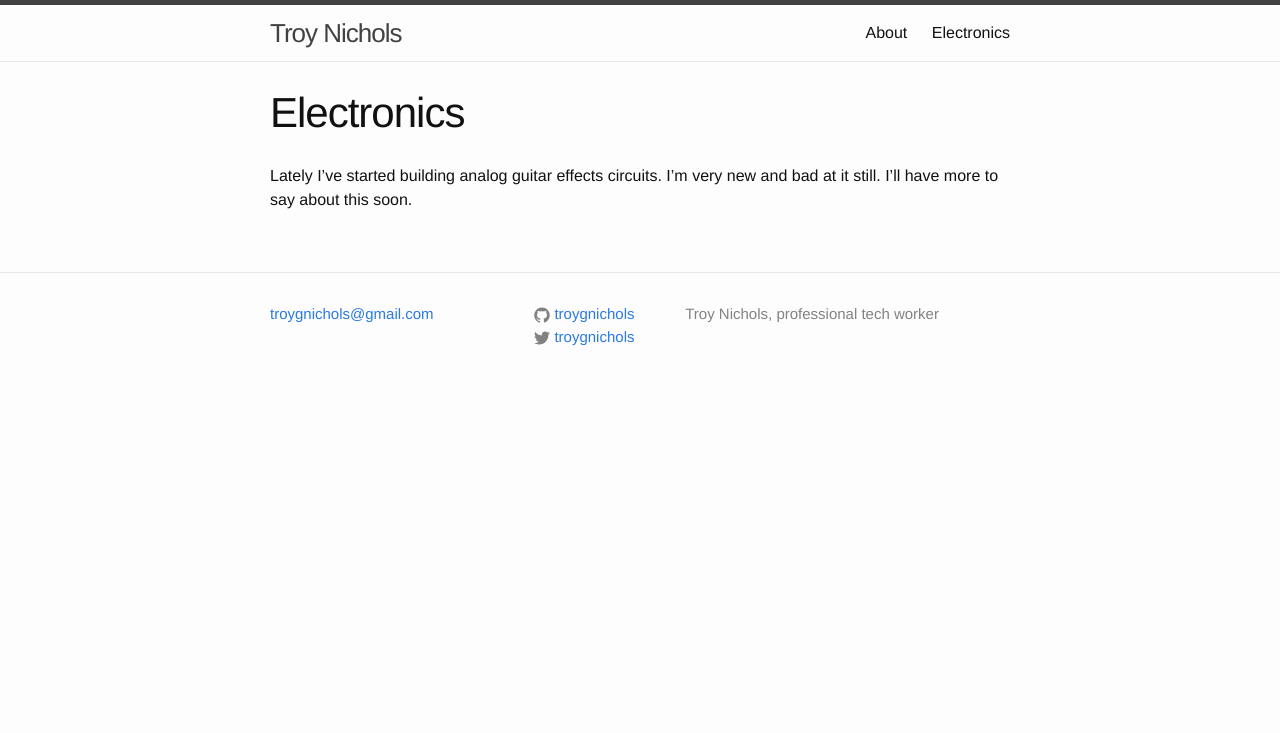
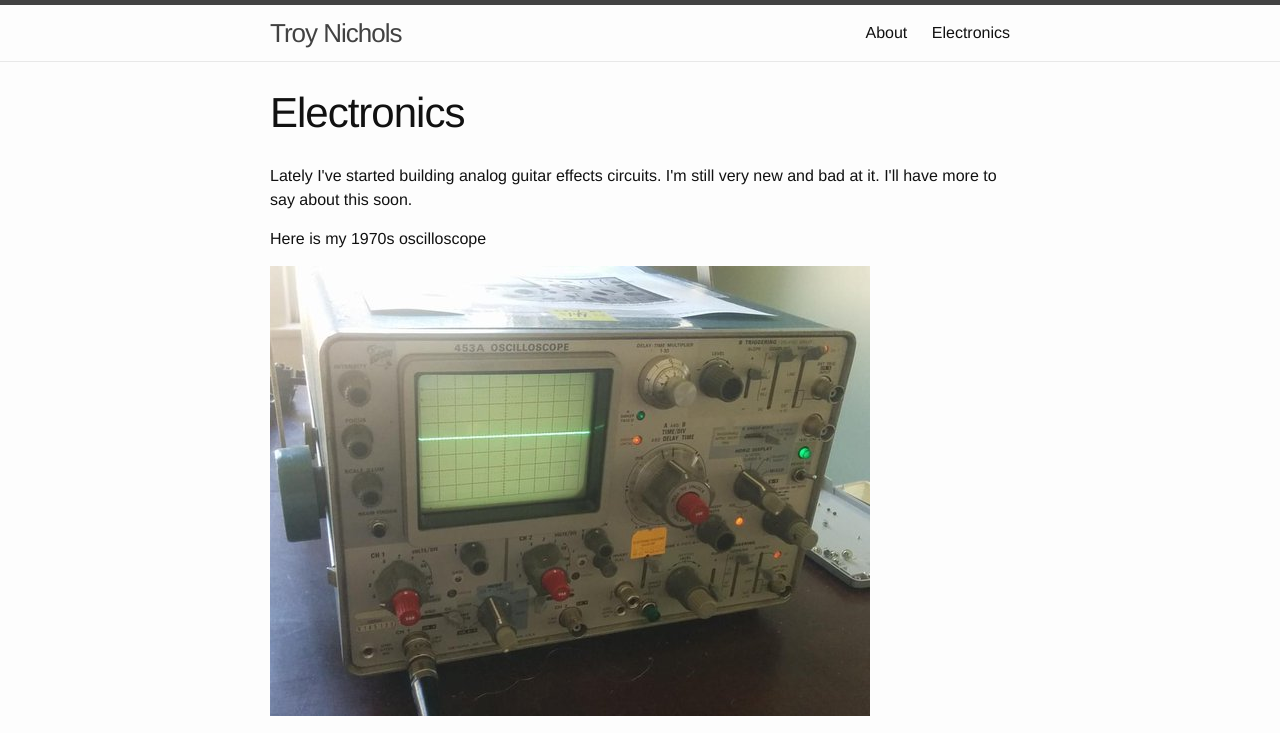
Before and after one commit to troygnichols/me, a Jekyll site: the page built from electronics.md, in a window 1280 px wide. Shown: the top 733 px of the page. Built offline with Jekyll 4.4.1, drawn with Linux system fonts in a browser that asks for light colours; some of the changed text lies outside the part shown.

Commit message:
Electronics page details

```diff
--- a/electronics.md
+++ b/electronics.md
@@ -4,4 +4,20 @@
 permalink: /electronics/
 ---
 
-Lately I've started building analog guitar effects circuits. I'm very new and bad at it still. I'll have more to say about this soon.
+<p>Lately I've started building analog guitar effects circuits. I'm still very new and bad at it. I'll have more to say about this soon.
+</p>
+
+<p>Here is my 1970s oscilloscope</p>
+<img src="/assets/oscope.jpg"/>
+
+<p>Here are some of the famous musicians who use my pedals<sup>1</sup></p>
+<img src="/assets/petrucci.gif" style="height: 87px;"/>
+<img src="/assets/hulk-hogan-guitar-america.gif" style="height: 87px;"/>
+<img src="/assets/batio.gif" style="height: 87px;"/>
+<img src="/assets/pg-ridiculous-2neck.jpg" style="height: 87px;"/>
+<img src="/assets/prince.gif" style="height: 87px;"/>
+
+
+<hr>
+
+<small>[1] That's a joke. Hulk Hogan does not use my pedals. Not even I use my pedals. They sound terrible.</small>
```
Also changed, not shown: assets/oscope.jpg (added), assets/pg-ridiculous-2neck.jpg (added), assets/prince.gif (added), 4 other files.
